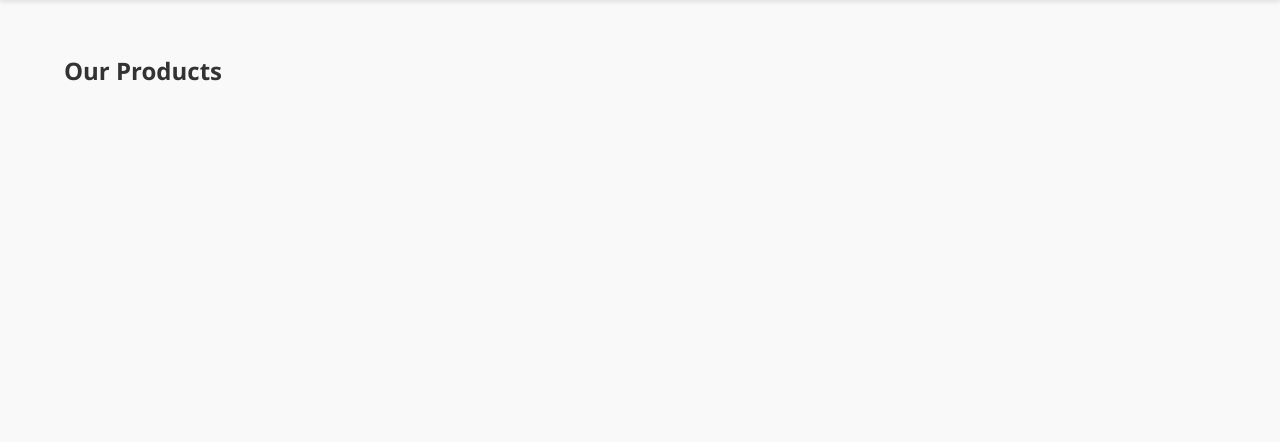
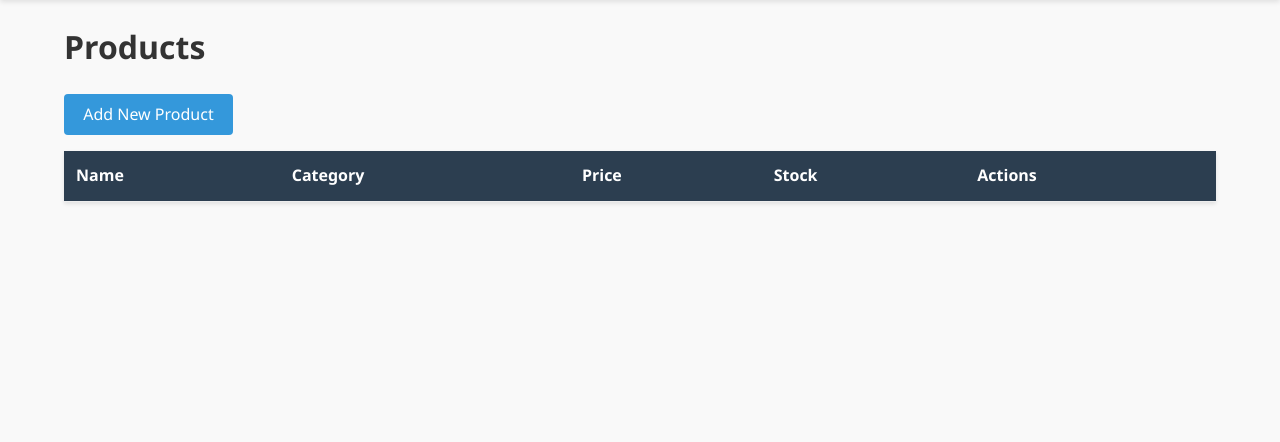
Before and after one commit to Mohamed-Medhat206/Django_Project_ITI, a Django app: page /product/ in a window 1280 px wide. Shown: the part 104-546 px from the top of the page. Run offline with Django 4.2, Linux system fonts and the light colour scheme; data that the repository does not hold is empty.

Commit message:
create static css and other pages

```diff
--- a/category/urls.py
+++ b/category/urls.py
@@ -5,5 +5,7 @@ app_name = 'category'
 
 urlpatterns = [
     path('', views.category_list, name='category_list'),
-    path('<slug:slug>/', views.category_detail, name='category_detail'),
+    path('create/', views.category_create, name='create'),
+    path('<int:pk>/edit/', views.category_edit, name='edit'),
+    path('<int:pk>/delete/', views.category_delete, name='delete'),
 ]
--- a/ecom/urls.py
+++ b/ecom/urls.py
@@ -21,7 +21,8 @@ from django.conf.urls.static import static
 
 urlpatterns = [
     path('admin/', admin.site.urls),
-    path('category/', include('category.urls')),  # namespace here is optional if you have app_name
+    path('category/', include('category.urls')),
+
     path('product/', include('product.urls')),
 ]
 
--- a/product/templates/product/list.html
+++ b/product/templates/product/list.html
@@ -1,37 +1,32 @@
 {% extends "base.html" %}
-{% load static %}
-
-{% block title %}Products{% endblock %}
-
-{% block extra_css %}
-<link rel="stylesheet" href="{% static 'css/product.css' %}">
-{% endblock %}
 
 {% block content %}
-<section class="product-list">
-    <h2 class="section-title">Our Products</h2>
-    <div class="product-grid">
+<h1>Products</h1>
+<a href="{% url 'product:create' %}" class="btn">Add New Product</a>
+
+<table class="crud-table">
+    <thead>
+        <tr>
+            <th>Name</th>
+            <th>Category</th>
+            <th>Price</th>
+            <th>Stock</th>
+            <th>Actions</th>
+        </tr>
+    </thead>
+    <tbody>
         {% for product in products %}
-        <div class="product-card">
-            <a href="{{ product.get_absolute_url }}">
-                {% if product.image %}
-                <img src="{{ product.image.url }}" alt="{{ product.name }}" class="product-img">
-                {% else %}
-                <div class="product-img-placeholder"></div>
-                {% endif %}
-                <div class="product-info">
-                    <h3>{{ product.name }}</h3>
-                    <p class="product-category">{{ product.category.name }}</p>
-                    <p class="product-price">${{ product.price }}</p>
-                    {% if product.stock > 0 %}
-                    <span class="stock-available">In Stock</span>
-                    {% else %}
-                    <span class="stock-out">Out of Stock</span>
-                    {% endif %}
-                </div>
-            </a>
-        </div>
+        <tr>
+            <td>{{ product.name }}</td>
+            <td>{{ product.category.name }}</td>
+            <td>${{ product.price }}</td>
+            <td>{{ product.stock }}</td>
+            <td class="actions">
+                <a href="{% url 'product:edit' product.pk %}" class="btn">Edit</a>
+                <a href="{% url 'product:delete' product.pk %}" class="btn btn-danger">Delete</a>
+            </td>
+        </tr>
         {% endfor %}
-    </div>
-</section>
+    </tbody>
+</table>
 {% endblock %}
--- a/product/urls.py
+++ b/product/urls.py
@@ -5,5 +5,7 @@ app_name = 'product'
 
 urlpatterns = [
     path('', views.product_list, name='product_list'),
-    path('<int:id>/<slug:slug>/', views.product_detail, name='product_detail'),
+    path('create/', views.product_create, name='create'),
+    path('<int:pk>/edit/', views.product_edit, name='edit'),
+    path('<int:pk>/delete/', views.product_delete, name='delete'),
 ]
--- a/product/views.py
+++ b/product/views.py
@@ -1,10 +1,43 @@
-from django.shortcuts import render, get_object_or_404
+from django.shortcuts import render, redirect, get_object_or_404
 from .models import Product
+from category.models import Category
 
 def product_list(request):
     products = Product.objects.all()
     return render(request, 'product/list.html', {'products': products})
 
-def product_detail(request, id, slug):
-    product = get_object_or_404(Product, id=id, slug=slug)
-    return render(request, 'product/detail.html', {'product': product})
+def product_create(request):
+    categories = Category.objects.all()
+    if request.method == 'POST':
+        category = get_object_or_404(Category, pk=request.POST.get('category'))
+        Product.objects.create(
+            name=request.POST.get('name'),
+            description=request.POST.get('description'),
+            price=request.POST.get('price'),
+            stock=request.POST.get('stock'),
+            sku=request.POST.get('sku'),
+            category=category
+        )
+        return redirect('product:list')
+    return render(request, 'product/create.html', {'categories': categories})
+
+def product_edit(request, pk):
+    product = get_object_or_404(Product, pk=pk)
+    categories = Category.objects.all()
+    if request.method == 'POST':
+        product.name = request.POST.get('name')
+        product.description = request.POST.get('description')
+        product.price = request.POST.get('price')
+        product.stock = request.POST.get('stock')
+        product.sku = request.POST.get('sku')
+        product.category = get_object_or_404(Category, pk=request.POST.get('category'))
+        product.save()
+        return redirect('product:list')
+    return render(request, 'product/edit.html', {'product': product, 'categories': categories})
+
+def product_delete(request, pk):
+    product = get_object_or_404(Product, pk=pk)
+    if request.method == 'POST':
+        product.delete()
+        return redirect('product:list')
+    return render(request, 'product/delete.html', {'product': product})
--- a/static/css/base.css
+++ b/static/css/base.css
@@ -101,3 +101,64 @@ main{
 .btn-danger:hover {
     background: #c0392b;
 }
+
+/* CRUD Table Styles */
+.crud-table {
+    width: 100%;
+    border-collapse: collapse;
+    margin-top: 1rem;
+    background: white;
+    box-shadow: 0 2px 4px rgba(0,0,0,0.1);
+}
+
+.crud-table th, .crud-table td {
+    padding: 0.75rem;
+    text-align: left;
+    border-bottom: 1px solid #eee;
+}
+
+.crud-table th {
+    background-color: var(--secondary-color);
+    color: white;
+}
+
+.crud-table tr:hover {
+    background-color: #f5f5f5;
+}
+
+.actions {
+    white-space: nowrap;
+}
+
+.actions .btn {
+    padding: 0.3rem 0.6rem;
+    font-size: 0.85rem;
+    margin-right: 0.5rem;
+}
+
+/* Form Styles */
+.form-group {
+    margin-bottom: 1rem;
+}
+
+.form-group label {
+    display: block;
+    margin-bottom: 0.5rem;
+    font-weight: 500;
+}
+
+.form-group input[type="text"],
+.form-group input[type="number"],
+.form-group textarea,
+.form-group select {
+    width: 100%;
+    padding: 0.5rem;
+    border: 1px solid #ddd;
+    border-radius: 4px;
+    font-family: inherit;
+}
+
+.form-group textarea {
+    min-height: 100px;
+    resize: vertical;
+}
```
Also changed, not shown: category/templates/category/create.html (added, +18 -0 lines), category/templates/category/list.html (+22 -19 lines), category/views.py (+25 -8 lines), product/templates/product/create.html (added, +38 -0 lines).
